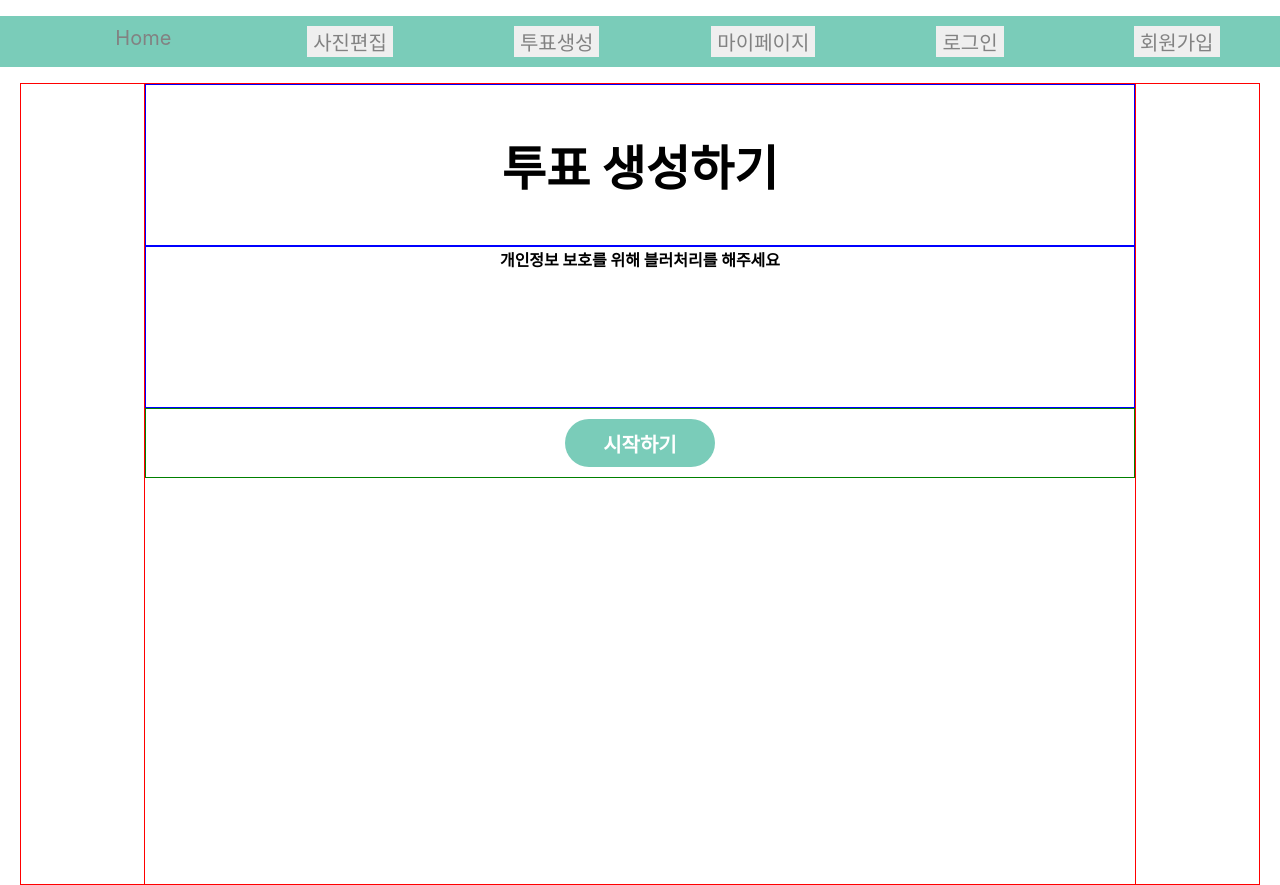
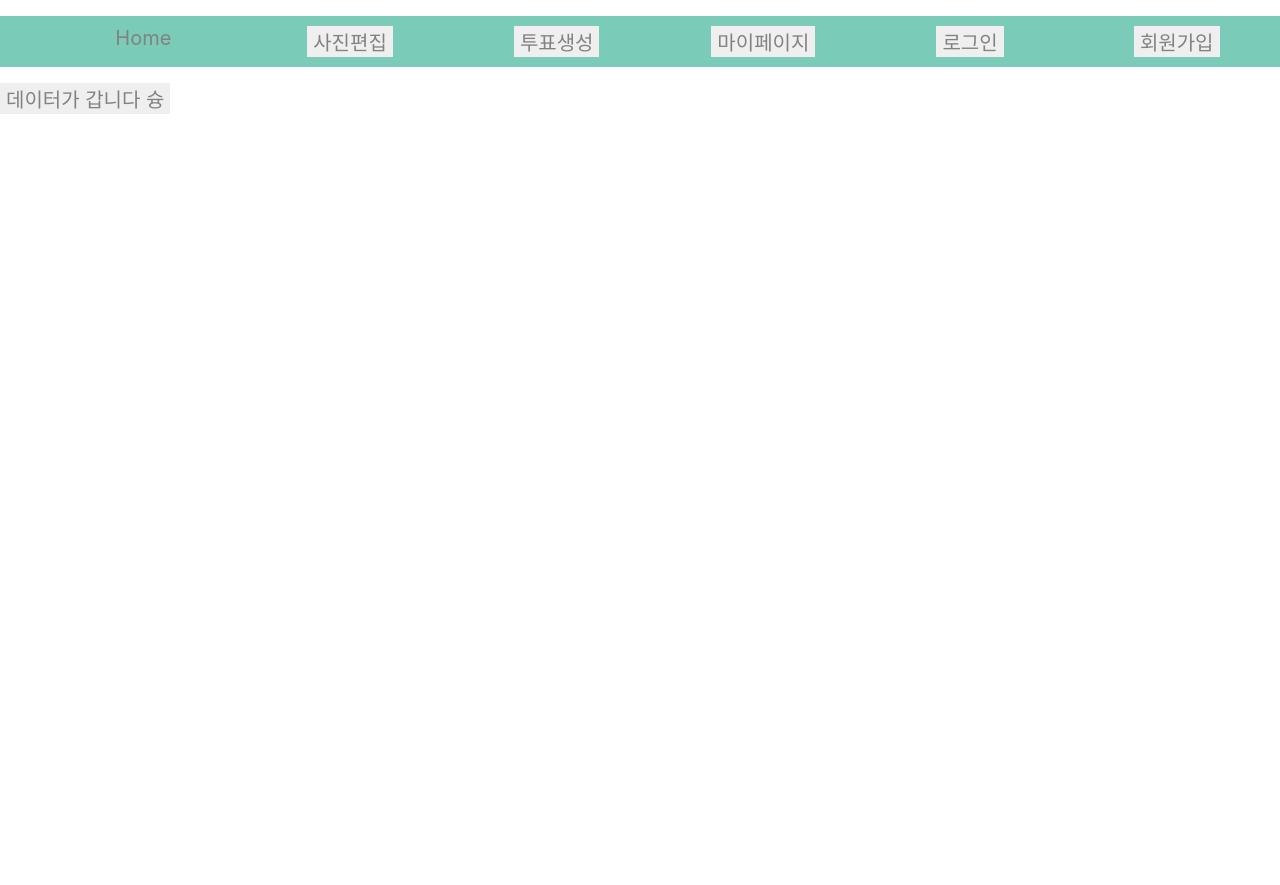
Before and after one commit to Vofil/vofil-frontend, a React (Create React App) app: page /create_vote in a window 1280 px wide. After the commit the page ends 800 px from the top, so only its background shows below. Built offline with nearby package versions, Linux system fonts and the light colour scheme.

Commit message:
refactor: 투표생성 수정

```diff
--- a/src/pages/CreateVote/CreateVotePage2.css
+++ b/src/pages/CreateVote/CreateVotePage2.css
@@ -1,16 +1,4 @@
 .createvote {
-    display: flex;
-    align-items: center;
-    justify-content: center;
-    height: 100vh;
-    margin-left: 20px;
-    margin-right: 20px;
-    border-width: 1px;
-    border-style: solid;
-    border-color: red;
-}
-
-.createvote2 {
     align-items: center;
     justify-content: center;
     height: 100vh;
@@ -46,7 +34,6 @@
     display: flex;
     align-items: center;
     justify-content: center;
-    height: 20%;
 
     font-size: 6vh;
     font-weight: bold;
@@ -71,20 +58,6 @@
 }
 
 .createvote__small__head {
-    display: flex;
-    //align-items: center;
-    justify-content: center;
-    height: 20%;
-
-    font-size: 2vh;
-    font-weight: bold;
-
-    border-width: 1px;
-    border-style: solid;
-    border-color: blue;
-}
-
-.createvote__small__head2 {
     display: flex;
     //align-items: center;
     justify-content: center;
--- a/src/pages/CreateVote/OrderMid.js
+++ b/src/pages/CreateVote/OrderMid.js
@@ -40,12 +40,12 @@ function OrderMid() {
     }
 
     return(
-        <div className="createvote2">
+        <div className="createvote">
             <div className="createvote__center">
                 <div className="createvote__mid__head">
                     1. 제목의 키워드를 골라주세요!
                 </div>
-                <div className="createvote__small__head2">
+                <div className="createvote__small__head">
                 </div>
                 <div className="createvote__content">
 
--- a/src/pages/CreateVotePage.js
+++ b/src/pages/CreateVotePage.js
@@ -8,13 +8,44 @@ import Order6 from "./CreateVote/Order6";
 import Order7 from "./CreateVote/Order7";
 import OrderStart from "./CreateVote/OrderStart";
 import OrderEnd from "./CreateVote/OrderEnd";
+import axios from 'axios';
 import { IoIosArrowBack, IoIosArrowForward} from "react-icons/io";
 // 투표에 대한 정보를 props로 받아와 여기서 투표를 생성해서 백으로 보내준다
 // 이 위에 투표 생성 선택지가 띄워짐
 
 function CreateVotePage() {
+
+    const [data, setData] = useState({
+        User_id: "tester01",
+        id: 1,
+        gender: 3,
+        age: 2,
+        endingPoint: 100,
+        kind: 0,
+        pic_cnt: 3,
+        result1: null,
+        result2: null,
+        result3: null,
+        result4: null,
+        category: "카톡프사",
+        title: "소개팅",
+        Taging: "예쁘다",
+    })
+
+    const onDataHandler = (event) => {
+        axios
+        .post("/api/votes", data)
+        .then((response) => {
+            console.log('well done!')
+        })
+        .catch((error) => {
+            console.log('An error occurred:', error.response);
+        });
+
+      }
+
     return(
-        <OrderStart/>
+        <button onClick={onDataHandler}>데이터가 갑니다 슝</button>
     );
 }
 
```
